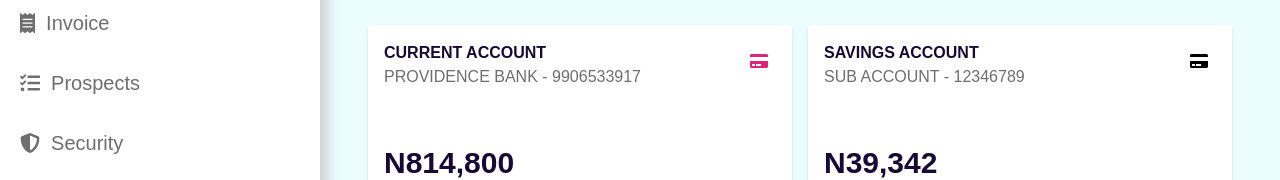
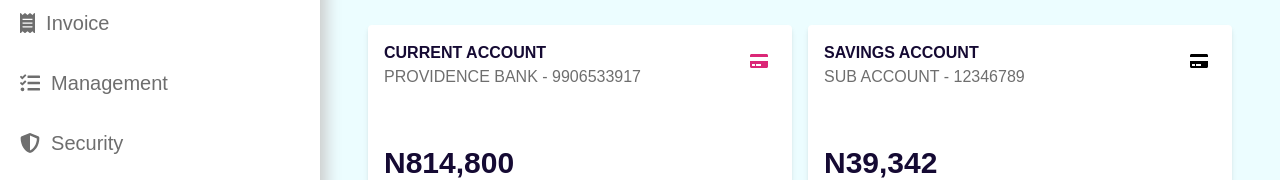
Before and after one commit to Robertito1/getpreneured, a React (Create React App) app: page /dashboard in a window 1280 px wide. Shown: the part 203-383 px from the top of the page. Built offline with nearby package versions, Linux system fonts and the light colour scheme.

Commit message:
select service form implemented

```diff
--- a/src/components/dashboardSideNav.js
+++ b/src/components/dashboardSideNav.js
@@ -37,7 +37,7 @@ const DashboardSideNav = () => {
                {'\u00A0'} Invoice</p>
                <p className='cursor-pointer mb-8 hover:text-purple-900'>
                <FontAwesomeIcon icon={faTasks} />
-               {'\u00A0'} Prospects</p>
+               {'\u00A0'} Management</p>
                <p className='cursor-pointer mb-8 hover:text-purple-900'>
                <FontAwesomeIcon icon={faShieldAlt} />
                {'\u00A0'} Security</p>
```
